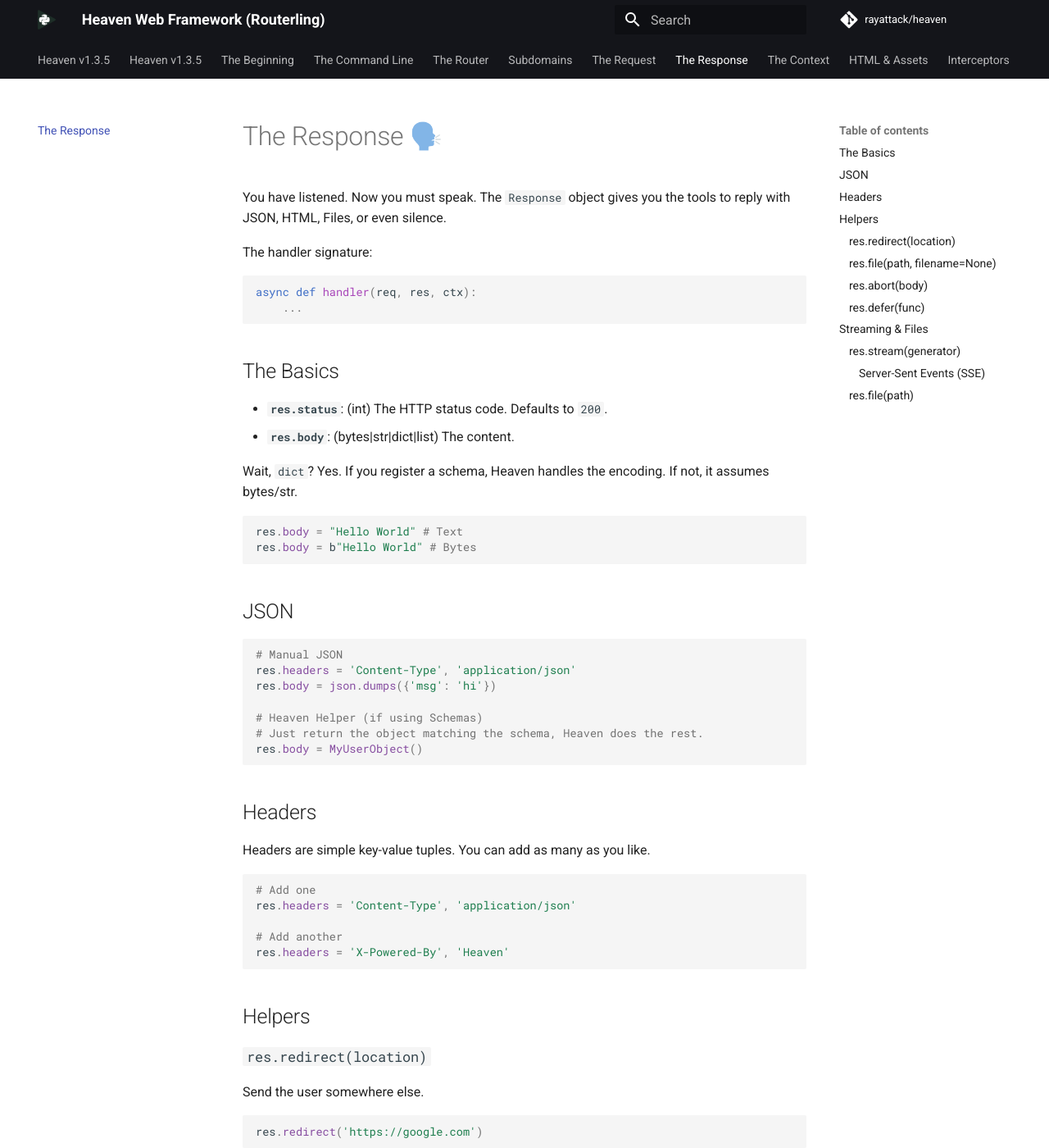
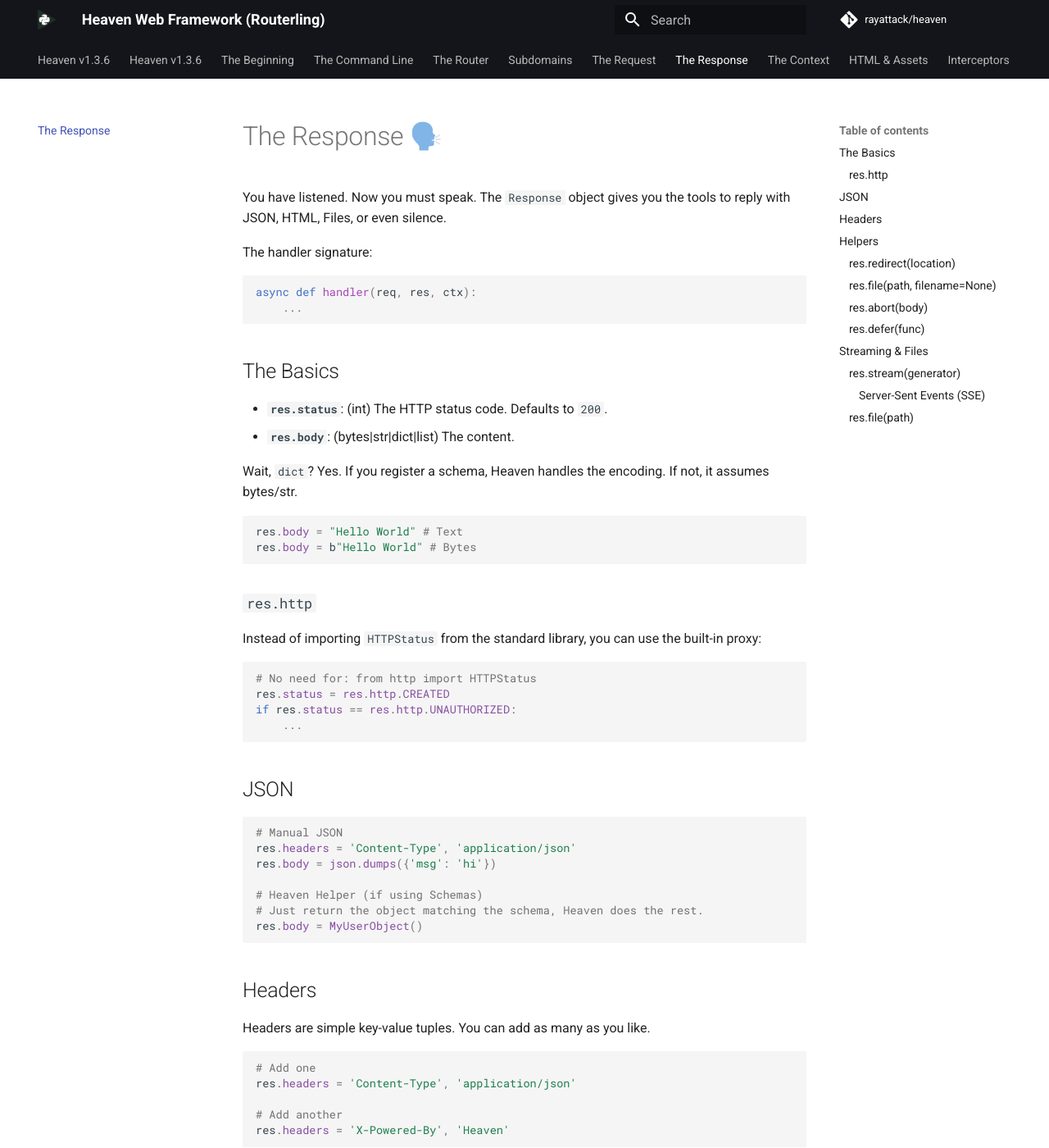
Before and after one commit to rayattack/heaven, an MkDocs documentation site: the page built from docs/response.md, in a window 1280 px wide and 1400 px high. Shown: the whole window at 82% size. Built offline with MkDocs 1.6.1 and Material for MkDocs 9.7.7, drawn with Linux system fonts in a browser that asks for light colours; comment, search, counter and statistics services are not loaded.

Commit message:
feat: syntatic sugar to prevent massive imports of from http import HTTPStatus

````diff
--- a/docs/response.md
+++ b/docs/response.md
@@ -19,6 +19,17 @@
 ```python
 res.body = "Hello World" # Text
 res.body = b"Hello World" # Bytes
+```
+
+### `res.http`
+
+Instead of importing `HTTPStatus` from the standard library, you can use the built-in proxy:
+
+```python
+# No need for: from http import HTTPStatus
+res.status = res.http.CREATED
+if res.status == res.http.UNAUTHORIZED:
+    ...
 ```
 
 ## JSON
--- a/heaven/__init__.py
+++ b/heaven/__init__.py
@@ -7,4 +7,4 @@
 from .context import Context
 
 
-__version__ = '1.3.5'
+__version__ = '1.3.6'
--- a/mkdocs.yml
+++ b/mkdocs.yml
@@ -24,7 +24,7 @@
       minify_html: true
 
 nav:
-  - Heaven v1.3.5: index.md
+  - Heaven v1.3.6: index.md
   - Intro: index.md
   - The Beginning: quickstart.md
   - The Command Line: cli.md
--- a/pyproject.toml
+++ b/pyproject.toml
@@ -1,6 +1,6 @@
 [tool.poetry]
 name = "heaven"
-version = "1.3.5"
+version = "1.3.6"
 description = "Extremely Stupid Simple, Blazing Fast, Get Out of your way immediately Microframework for building Python Web Applications."
 authors = ["Raymond Ortserga <ortserga@gmail.com>"]
 license = "MIT"
````
Also changed, not shown: CHANGELOG.md (+3 -0 lines), 3 other files.
